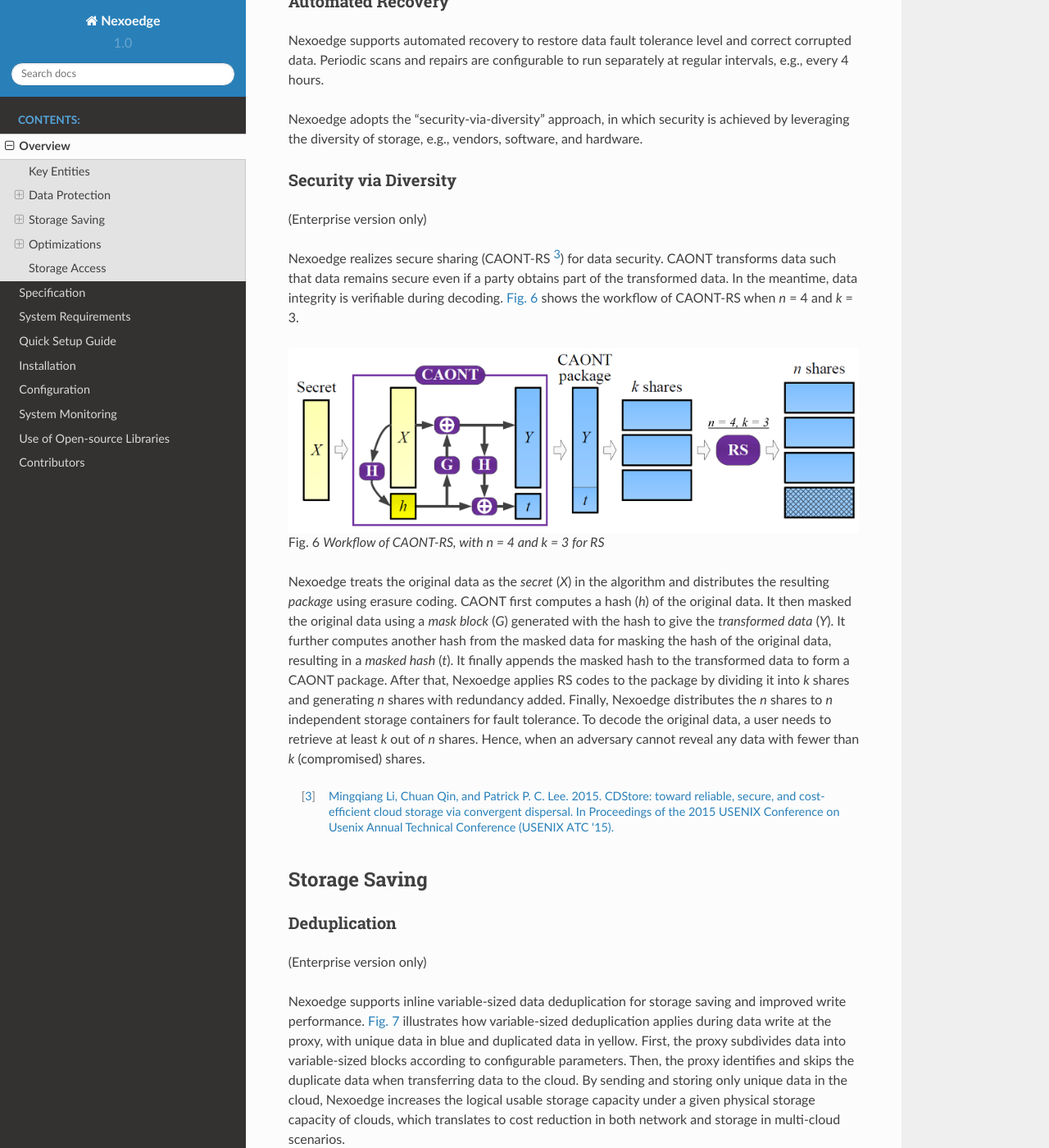
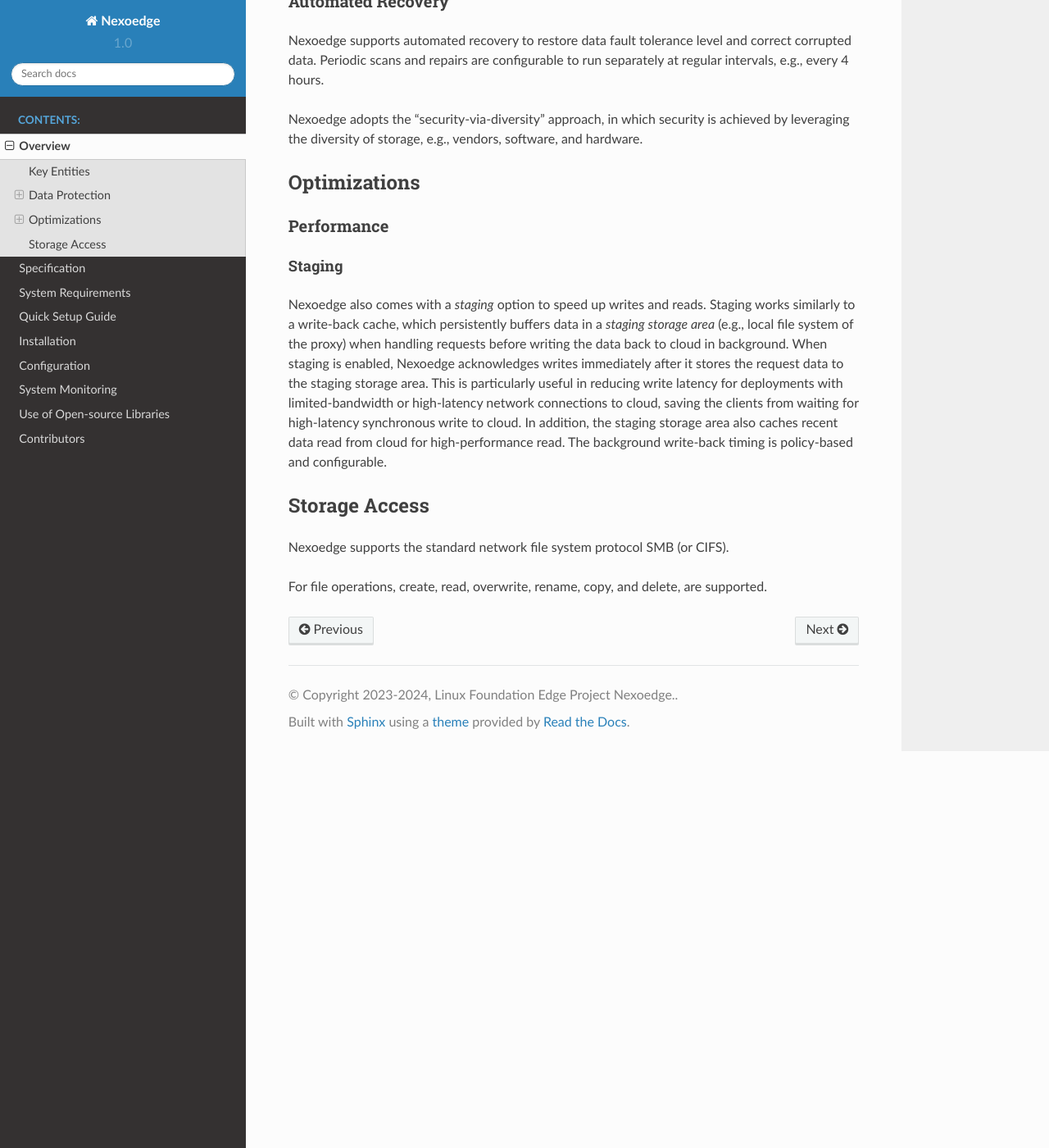
Before and after one commit to nexoedge/nexoedge, a Sphinx documentation site: the page built from docs/user-doc/source/intro.rst, in a window 1280 px wide and 1400 px high, scrolled down 3833 px. Shown: the whole window at 82% size. Built offline with Sphinx 7.4.7 and the Read the Docs theme 2.0.0, drawn with Linux system fonts in a browser that asks for light colours; some of the changed text lies outside the part shown.

Commit message:
Remove irrelevant information in documentation

```diff
--- a/docs/user-doc/source/conf.py
+++ b/docs/user-doc/source/conf.py
@@ -23,8 +23,8 @@
 # -- Project information -----------------------------------------------------
 
 project = u'Nexoedge'
-copyright = u'2018-2023, CU Coding Ltd.'
-author = u'CU Coding Ltd.'
+copyright = u'2023-2024, Linux Foundation Edge Project Nexoedge.'
+author = u'Linux Foundation Edge Project Nexoedge'
 
 # The short X.Y version
 version = u'1.0'
@@ -62,7 +62,7 @@
 #
 # This is also used if you do content translation via gettext catalogs.
 # Usually you set "language" from the command line for these cases.
-language = None
+language = "en"
 
 # List of patterns, relative to source directory, that match files and
 # directories to ignore when looking for source files.
@@ -90,7 +90,7 @@
 # Add any paths that contain custom static files (such as style sheets) here,
 # relative to this directory. They are copied after the builtin static files,
 # so a file named "default.css" will overwrite the builtin "default.css".
-html_static_path = ['_static']
+html_static_path = []
 
 # Custom sidebar templates, must be a dictionary that maps document names
 # to template names.
@@ -138,7 +138,7 @@
     #(master_doc, 'Nexoedge.tex', u'Nexoedge Documentation',
     # u'ADSLab', 'manual'),
     (master_doc, 'Nexoedge.tex', u'Nexoedge Documentation',
-     u'CU Coding Ltd.', 'manual'),
+     u'Linux Foudation Edge Project Nexoedge Team', 'manual'),
 ]
 
 
--- a/docs/user-doc/source/index.rst
+++ b/docs/user-doc/source/index.rst
@@ -4,7 +4,7 @@
    contain the root `toctree` directive.
 
 Nexoedge Documentation
-====================
+======================
 
 .. toctree::
    :maxdepth: 2
--- a/docs/user-doc/source/intro.rst
+++ b/docs/user-doc/source/intro.rst
@@ -2,6 +2,13 @@
 ========
 
 **Nexoedge** is a multi-cloud storage system that builds on the network coding technology to provide reliability, security, low-cost, scalability, performance, and configurability guarantees. Nexoedge enables applications to seamlessly utilize cloud storage in multiple clouds as a reliable and efficient storage pool.
+
+`Nexoedge is an open-source project of Linux Foundation Edge`_. Its source code is available on Github_ under the `Apache 2.0 license`_.
+
+.. _Nexoedge is an open-source project of Linux Foundation Edge: https://lfedge.org/projects/nexoedge/
+.. _Apache 2.0 license: https://www.apache.org/licenses/LICENSE-2.0
+.. _Github: https://github.com/nexoedge/nexoedge
+
 
 Key Entities
 ------------
@@ -19,7 +26,7 @@
 
    Nexoedge Architecture
 
-Users and applications can access data in Nexoedge through the standard file storage protocol SMB (or CIFS) in the community version. In the enterprise version, Nexoedge also supports data access via NFS and the object storage protocol S3.
+Users and applications can access data in Nexoedge through the standard file storage protocol SMB.
 
 Data Protection
 ---------------
@@ -27,7 +34,7 @@
 Fault Tolerance
 +++++++++++++++
 
-Nexoedge supports storage schemes based on erasure coding for fault tolerance in the community version. In the enterprise version, it also supports erasure coding schemes with enhanced security and network coding.
+Nexoedge supports storage schemes based on erasure coding for fault tolerance.
 
 Data fault tolerance level in Nexoedge are configurable via three parameters:
 
@@ -109,49 +116,12 @@
 
 Nexoedge adopts the "security-via-diversity" approach, in which security is achieved by leveraging the diversity of storage, e.g., vendors, software, and hardware.
 
-Security via Diversity
-++++++++++++++++++++++
-(Enterprise version only)
-
-Nexoedge realizes secure sharing (CAONT-RS [#]_) for data security. CAONT transforms data such that data remains secure even if a party obtains part of the transformed data. In the meantime, data integrity is verifiable during decoding. :numref:`caontrs` shows the workflow of CAONT-RS when *n* = 4 and *k* = 3.
-
-.. figure:: figs/caont-rs.png
-   :name: caontrs
-
-   Workflow of CAONT-RS, with *n* = 4 and *k* = 3 for RS
-
-Nexoedge treats the original data as the *secret* (*X*) in the algorithm and distributes the resulting *package* using erasure coding. CAONT first computes a hash (*h*) of the original data. It then masked the original data using a *mask block* (*G*) generated with the hash to give the *transformed data* (*Y*). It further computes another hash from the masked data for masking the hash of the original data, resulting in a *masked hash* (*t*). It finally appends the masked hash to the transformed data to form a CAONT package. After that, Nexoedge applies RS codes to the package by dividing it into *k* shares and generating *n* shares with redundancy added. Finally, Nexoedge distributes the *n* shares to *n* independent storage containers for fault tolerance. To decode the original data, a user needs to retrieve at least *k* out of *n* shares. Hence, when an adversary cannot reveal any data with fewer than *k* (compromised) shares.
-
-.. [#] `Mingqiang Li, Chuan Qin, and Patrick P. C. Lee. 2015. CDStore: toward reliable, secure, and cost-efficient cloud storage via convergent dispersal. In Proceedings of the 2015 USENIX Conference on Usenix Annual Technical Conference (USENIX ATC '15). <https://dl.acm.org/doi/10.5555/2813767.2813776>`_
-
-
-Storage Saving
---------------
-
-Deduplication
-+++++++++++++
-(Enterprise version only)
-
-Nexoedge supports inline variable-sized data deduplication for storage saving and improved write performance. :numref:`variable-sized deduplication` illustrates how variable-sized deduplication applies during data write at the proxy, with unique data in blue and duplicated data in yellow. First, the proxy subdivides data into variable-sized blocks according to configurable parameters. Then, the proxy identifies and skips the duplicate data when transferring data to the cloud. By sending and storing only unique data in the cloud, Nexoedge increases the logical usable storage capacity under a given physical storage capacity of clouds, which translates to cost reduction in both network and storage in multi-cloud scenarios.
-
-.. figure:: figs/dedup-example.png
-   :width: 300
-   :name: Variable-sized deduplication
-
-   Variable-sized deduplication for Data Write
-
 
 Optimizations
 -------------
 
 Performance
 +++++++++++
-
-Multi-threading and Pipelining
-^^^^^^^^^^^^^^^^^^^^^^^^^^^^^^
-(Enterprise version only)
-
-Nexoedge employs a multi-threaded design for concurrent request processing and data access. Furthermore, Nexoedge pipelines coding and storage access operations for high performance. The designs enable a better utilization of computing power and network bandwidth in multi-core and high-bandwidth servers via parallelism.
 
 Staging
 ^^^^^^^
@@ -162,6 +132,6 @@
 Storage Access
 --------------
 
-In the community version, Nexoedge supports the standard network file system protocol SMB (or CIFS). In the enterprise version, it supports also NFS and object storage protocol S3.
+Nexoedge supports the standard network file system protocol SMB (or CIFS).
 
-For file operations, create, read, overwrite, rename, copy, and delete, are supported. For object operations, put, get, copy, deletion, and multi-part upload are supported.
+For file operations, create, read, overwrite, rename, copy, and delete, are supported.
--- a/docs/user-doc/source/requirements.rst
+++ b/docs/user-doc/source/requirements.rst
@@ -3,8 +3,7 @@
 System Requirements
 ===================
 
-Nexoedge supports deployment on **physical servers and virtual machines (VMware, Hyper-V, KVM)** in the community version.
-In the enterprise version, it also supports container-based deployment (Docker and Kubernetes).
+Nexoedge supports deployment on physical servers and virtual machines (VMware, Hyper-V, KVM), as well as container-based deployment using Docker and Kubernetes.
 
 Platform
 --------
```
Also changed, not shown: other parts of docs/user-doc/source/intro.rst (+1 -1 lines), docs/user-doc/source/install.rst (+10 -2 lines), docs/user-doc/source/spec.rst (+2 -10 lines), docs/user-doc/source/figs/caont-rs.png (deleted), docs/user-doc/source/figs/dedup-example.png (deleted).
